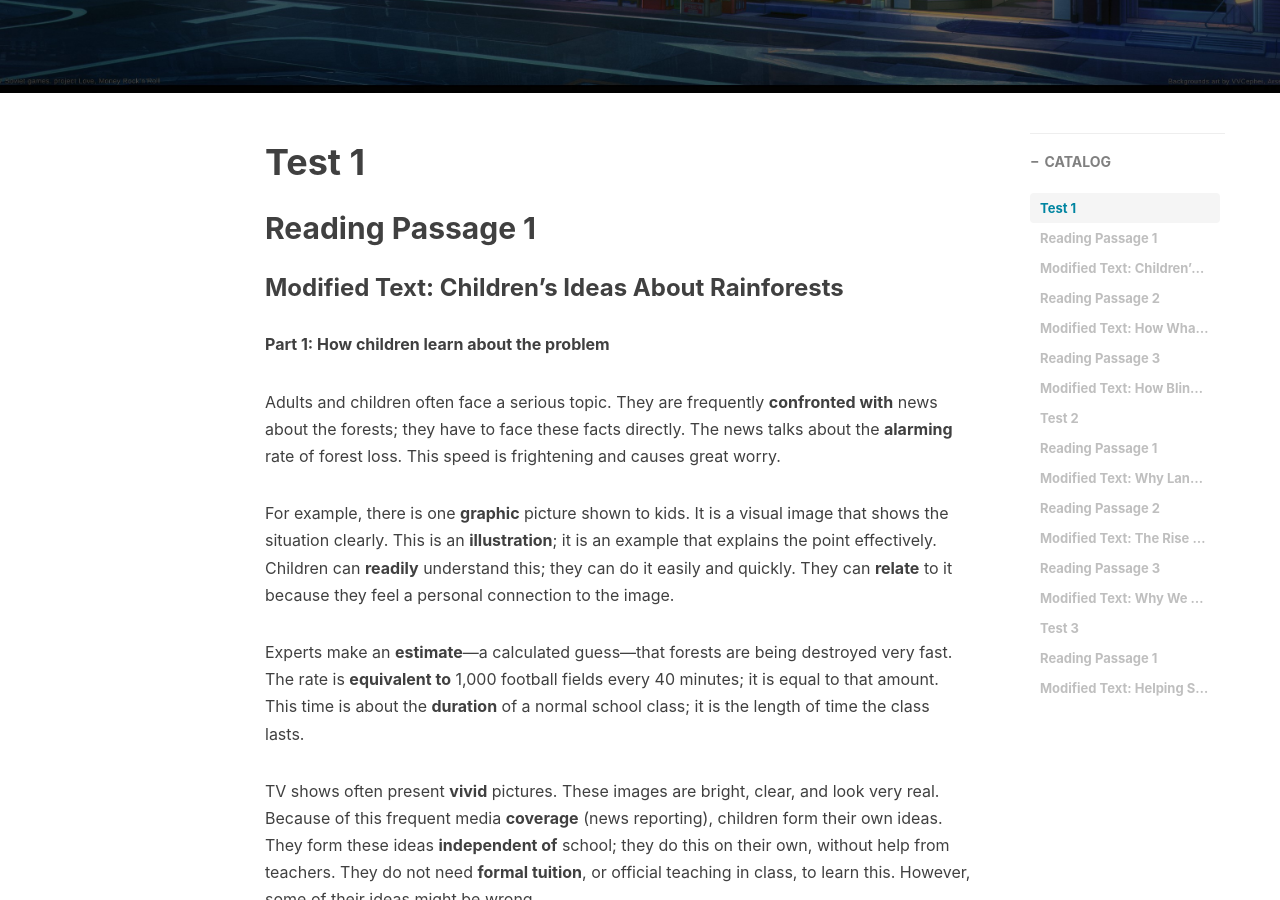
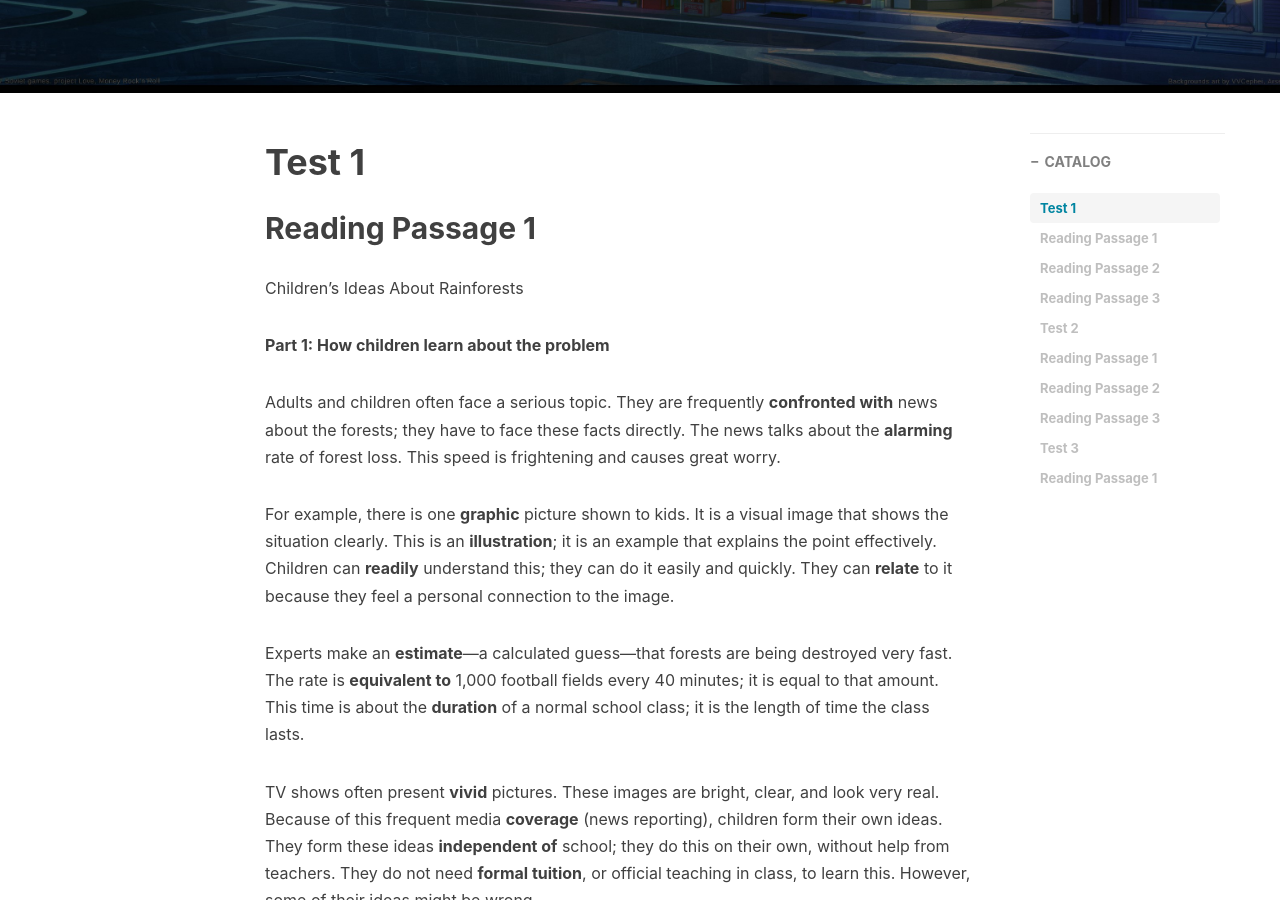
Before and after one commit to Shiina25qpwe/Shiina25qpwe.github.io, a Jekyll site: the page built from _posts/2025-12-13-《剑桥雅思真题4》降维阅读.md, in a window 1280 px wide and 900 px high, scrolled down 364 px. Built offline with Jekyll 4.4.1, drawn with Linux system fonts in a browser that asks for light colours; nearby versions of some CDN libraries; comment, search, counter and statistics services are not loaded; some of the changed text lies outside the part shown.

Commit message:
更新外刊降维阅读

```diff
--- a/_posts/2025-12-13-《剑桥雅思真题4》降维阅读.md
+++ b/_posts/2025-12-13-《剑桥雅思真题4》降维阅读.md
@@ -14,7 +14,7 @@ tags:                                                  #标签
 
 ## Reading Passage 1
 
-### Modified Text: Children’s Ideas About Rainforests
+  Children’s Ideas About Rainforests
 
 **Part 1: How children learn about the problem**
 
@@ -66,7 +66,7 @@ However, older children **acquire** skills; they gain and get these abilities ov
 
 ## Reading Passage 2
 
-### Modified Text: How Whales and Dolphins Sense the World
+  How Whales and Dolphins Sense the World
 
 **Part 1: The Missing Senses**
 
@@ -114,7 +114,7 @@ Some sounds are clearly for talking to each other. But scientists are not sure.
 
 ## Reading Passage 3
 
-### Modified Text: How Blind People "See" Symbols
+  How Blind People "See" Symbols
 
 **Part 1: Drawing Motion**
 
@@ -168,7 +168,7 @@ We concluded that the blind interpret **abstract** shapes just like we do. **Abs
 
 ## Reading Passage 1
 
-### Modified Text: Why Languages are Disappearing
+  Why Languages are Disappearing
 
 **Part 1: The Death of Navajo and Others**
 
@@ -216,7 +216,7 @@ But **revival** is possible. Some languages have been **revived**; they were bro
 
 ## Reading Passage 2
 
-### Modified Text: The Rise of Alternative Medicine in Australia
+  The Rise of Alternative Medicine in Australia
 
 **Part 1: A New Kind of School**
 
@@ -269,7 +269,7 @@ The survey suggests "alternative" is the wrong word. A better term is **compleme
 
 ## Reading Passage 3
 
-### Modified Text: Why We Play
+  Why We Play
 
 **Part 1: The High Cost of Fun**
 
@@ -321,7 +321,7 @@ Today, schools focus on exams. Play gets less of a **look-in**; it gets almost n
 
 ## Reading Passage 1
 
-### Modified Text: Helping Street Kids Start Businesses
+  Helping Street Kids Start Businesses
 
 **Voice of the Youth**
 
```
Also changed, not shown: _posts/2025-12-19-外刊文章降维阅读.md (added, +57 -0 lines).
